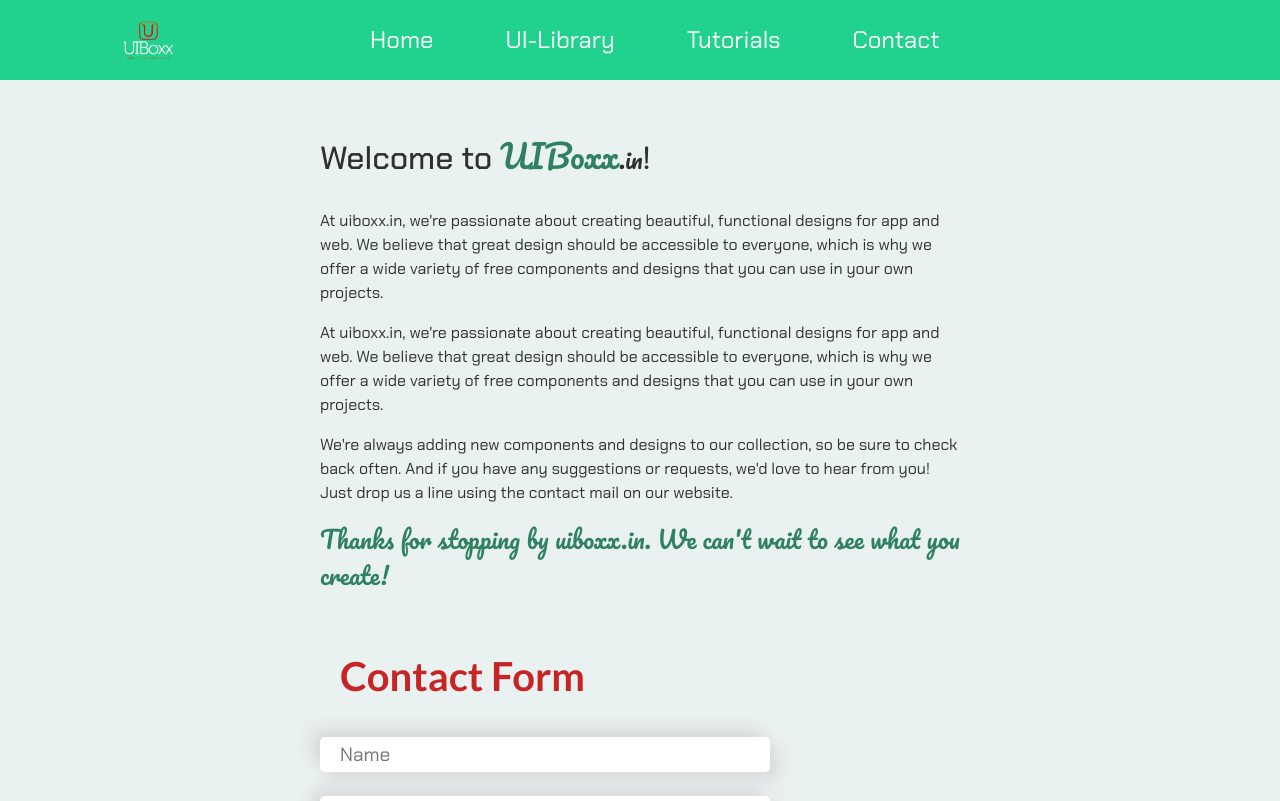
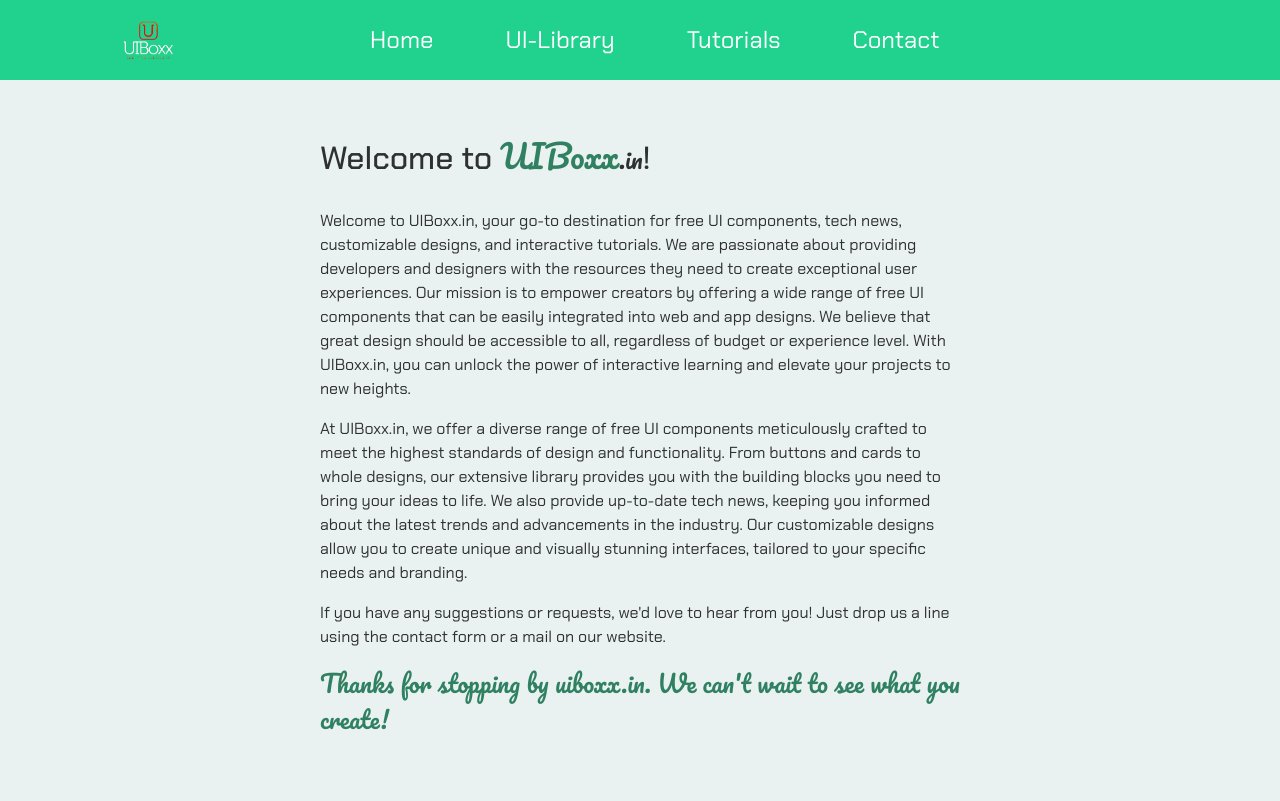
Before and after one commit to UIBoxx/site, a React (Vite) app: page /Contact in a window 1280 px wide. Shown: the top 801 px of the page. Built offline with nearby package versions, Linux system fonts and the light colour scheme.

Commit message:
commited

```diff
--- a/src/components/contact.tsx
+++ b/src/components/contact.tsx
@@ -22,26 +22,19 @@ function MyProfile() {
         </h1>
         <div className="contact-para">
           <p>
-            At uiboxx.in, we're passionate about creating beautiful, functional
-            designs for app and web. We believe that great design should be
-            accessible to everyone, which is why we offer a wide variety of free
-            components and designs that you can use in your own projects.
+          Welcome to UIBoxx.in, your go-to destination for free UI components, tech news, customizable designs, and interactive tutorials. We are passionate about providing developers and designers with the resources they need to create exceptional user experiences. Our mission is to empower creators by offering a wide range of free UI components that can be easily integrated into web and app designs. We believe that great design should be accessible to all, regardless of budget or experience level. With UIBoxx.in, you can unlock the power of interactive learning and elevate your projects to new heights.
           </p>
         </div>
         <div className="contact-para">
           <p>
-            At uiboxx.in, we're passionate about creating beautiful, functional
-            designs for app and web. We believe that great design should be
-            accessible to everyone, which is why we offer a wide variety of free
-            components and designs that you can use in your own projects.
+          At UIBoxx.in, we offer a diverse range of free UI components meticulously crafted to meet the highest standards of design and functionality. From buttons and cards to whole designs, our extensive library provides you with the building blocks you need to bring your ideas to life. We also provide up-to-date tech news, keeping you informed about the latest trends and advancements in the industry. Our customizable designs allow you to create unique and visually stunning interfaces, tailored to your specific needs and branding.
           </p>
         </div>
         <div className="contact-para">
           <p>
-            We're always adding new components and designs to our collection, so
-            be sure to check back often. And if you have any suggestions or
+            If you have any suggestions or
             requests, we'd love to hear from you! Just drop us a line using the
-            contact mail on our website.
+            contact form or a mail on our website.
           </p>
         </div>
         <div className="contact-para">
```
